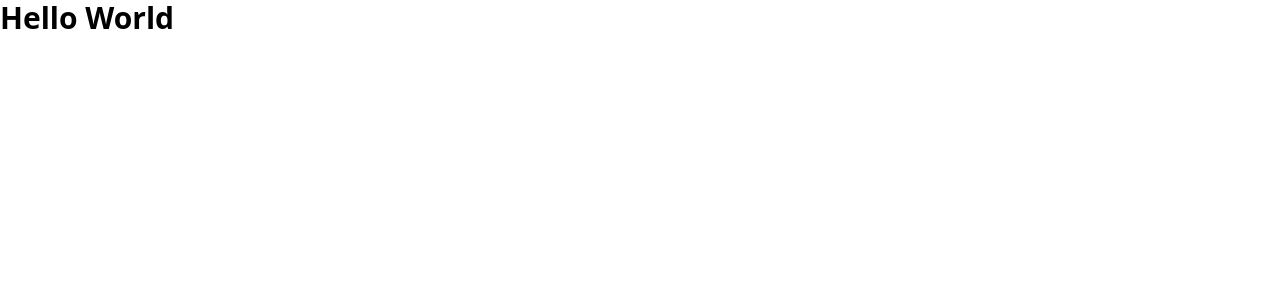
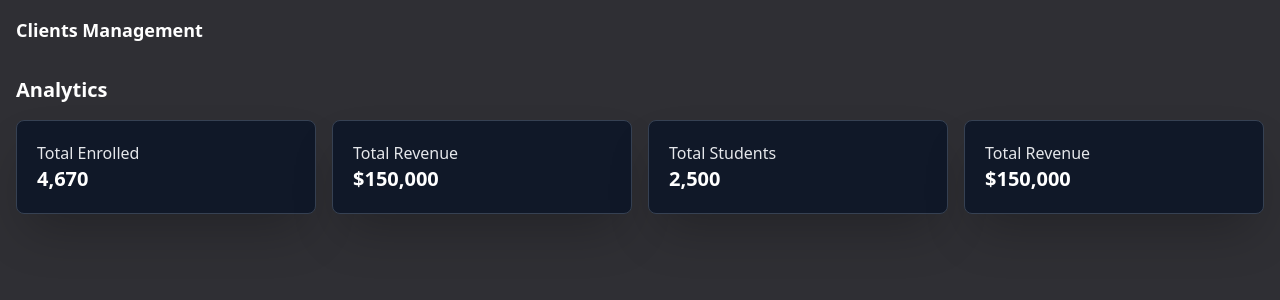
Before and after one commit to Shakiqurrahman/Clients-Management, a React (Vite) app: page / in a window 1280 px wide. Shown: the top 300 px of the page. Built offline with nearby package versions, Linux system fonts and the light colour scheme.

Commit message:
Add routing and analytics components; update dependencies

```diff
--- a/package.json
+++ b/package.json
@@ -13,6 +13,9 @@
     "@tailwindcss/vite": "^4.1.11",
     "react": "^19.1.0",
     "react-dom": "^19.1.0",
+    "react-hot-toast": "^2.5.2",
+    "react-icons": "^5.5.0",
+    "react-router": "^7.7.0",
     "tailwindcss": "^4.1.11"
   },
   "devDependencies": {
--- a/src/App.tsx
+++ b/src/App.tsx
@@ -1,7 +1,10 @@
+import { RouterProvider } from "react-router";
+import { router } from "./Routes/Routes";
+
 function App() {
   return (
     <>
-      <h1 className="text-3xl font-black">Hello World</h1>
+      <RouterProvider router={router} />
     </>
   );
 }
--- /dev/null
+++ b/src/Routes/MainLayout.tsx
@@ -0,0 +1,14 @@
+import { Outlet, ScrollRestoration } from "react-router";
+import Header from "../components/Header";
+
+const MainLayout = () => {
+  return (
+    <main>
+      <Header />
+      <Outlet />
+      <ScrollRestoration />
+    </main>
+  );
+};
+
+export default MainLayout;
--- /dev/null
+++ b/src/Routes/Routes.tsx
@@ -0,0 +1,16 @@
+import { createBrowserRouter } from "react-router";
+import Home from "../pages/Home";
+import MainLayout from "./MainLayout";
+
+export const router = createBrowserRouter([
+  {
+    path: "/",
+    element: <MainLayout />,
+    children: [
+      {
+        path: "/",
+        element: <Home />,
+      },
+    ],
+  },
+]);
--- /dev/null
+++ b/src/components/AnalyticsCard.tsx
@@ -0,0 +1,17 @@
+type IProps = {
+  card: {
+    title: string;
+    value: string;
+  };
+};
+
+const AnalyticsCard = ({ card }: IProps) => {
+  return (
+    <div className="flex-1 bg-gray-900 p-5 rounded-lg shadow-2xl border border-gray-700">
+      <p className="text-gray-200">{card.title}</p>
+      <h2 className="text-xl font-semibold">{card.value}</h2>
+    </div>
+  );
+};
+
+export default AnalyticsCard;
--- /dev/null
+++ b/src/components/Header.tsx
@@ -0,0 +1,9 @@
+const Header = () => {
+  return (
+    <section className="max-width">
+      <h1 className="text-lg font-semibold">Clients Management</h1>
+    </section>
+  );
+};
+
+export default Header;
--- /dev/null
+++ b/src/constants/AnalyticsCardData.ts
@@ -0,0 +1,18 @@
+export const analyticsCardData = [
+  {
+    title: "Total Enrolled",
+    value: "4,670",
+  },
+  {
+    title: "Total Revenue",
+    value: "$150,000",
+  },
+  {
+    title: "Total Students",
+    value: "2,500",
+  },
+  {
+    title: "Total Revenue",
+    value: "$150,000",
+  },
+];
--- a/src/index.css
+++ b/src/index.css
@@ -1,4 +1,14 @@
 @import "tailwindcss";
+
+@import url("https://fonts.googleapis.com/css2?family=Poppins:ital,wght@0,100;0,200;0,300;0,400;0,500;0,600;0,700;0,800;0,900;1,100;1,200;1,300;1,400;1,500;1,600;1,700;1,800;1,900&display=swap");
+
+body {
+  max-width: 100%;
+  margin: 0 auto;
+  /* font-family: "Poppins", sans-serif; */
+  background: rgb(47, 47, 52);
+  color: white;
+}
 
 .max-width {
   @apply max-w-[1280px] p-4 mx-auto;
--- /dev/null
+++ b/src/pages/Home.tsx
@@ -0,0 +1,17 @@
+import AnalyticsCard from "../components/AnalyticsCard";
+import { analyticsCardData } from "../constants/AnalyticsCardData";
+
+const Home = () => {
+  return (
+    <section className="max-width">
+      <h1 className="text-xl font-semibold">Analytics</h1>
+      <div className="mt-4 flex flex-wrap gap-4">
+        {analyticsCardData.map((card, index) => (
+          <AnalyticsCard key={index} card={card} />
+        ))}
+      </div>
+    </section>
+  );
+};
+
+export default Home;
```
Also changed, not shown: 1 other file (tests, documents, lock files or other folders).
